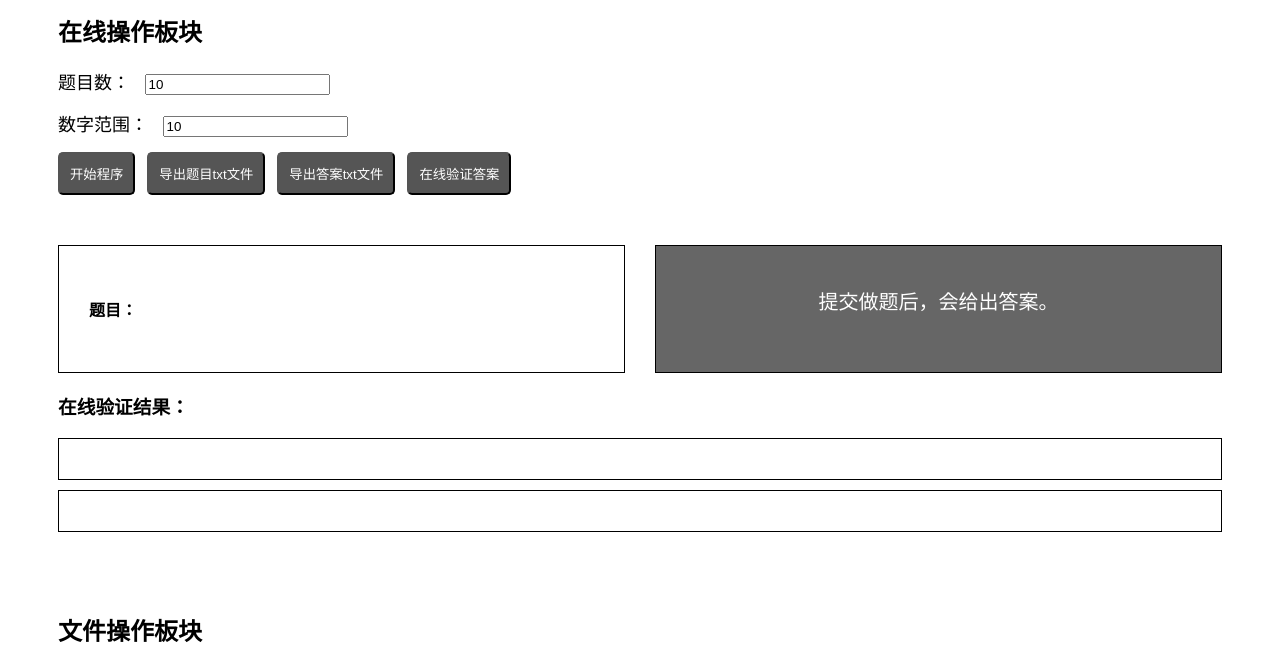
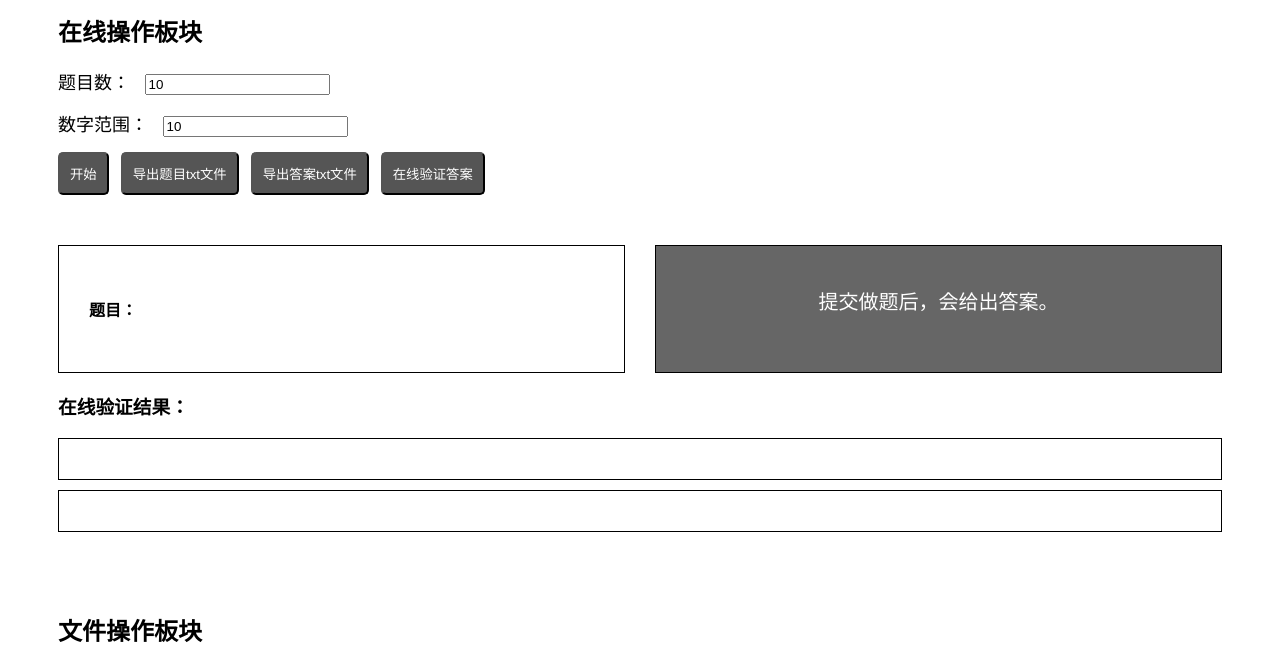
Before and after one commit to shyrock/calculator.github.io, a plain HTML site: page index.html in a window 1280 px wide. Shown: the part 148-800 px from the top of the page. Drawn offline with Linux system fonts and the light colour scheme.

Commit message:
Update index.html

```diff
--- a/index.html
+++ b/index.html
@@ -4,7 +4,7 @@
     <meta charset="UTF-8">
     <meta name="viewport" content="width=device-width, initial-scale=1.0">
     <meta http-equiv="X-UA-Compatible" content="ie=edge">
-    <title>软件工程作业2</title>
+    <title>算术作业</title>
     <link rel="stylesheet"  href="css/index.css"/>
     <script type="text/javascript" src="js/index.js"></script>
     <script type="text/javascript" src="js/file.js"></script>
@@ -24,7 +24,7 @@
     </div>
 
 
-    <button type='button' onclick="start()">开始程序</button>
+    <button type='button' onclick="start()">开始</button>
 
     <button onClick="downFile('quesitons.txt', quesitonsArr)">导出题目txt文件</button>
     <button onClick="downFile('result.txt', answersArr)">导出答案txt文件</button>
```
